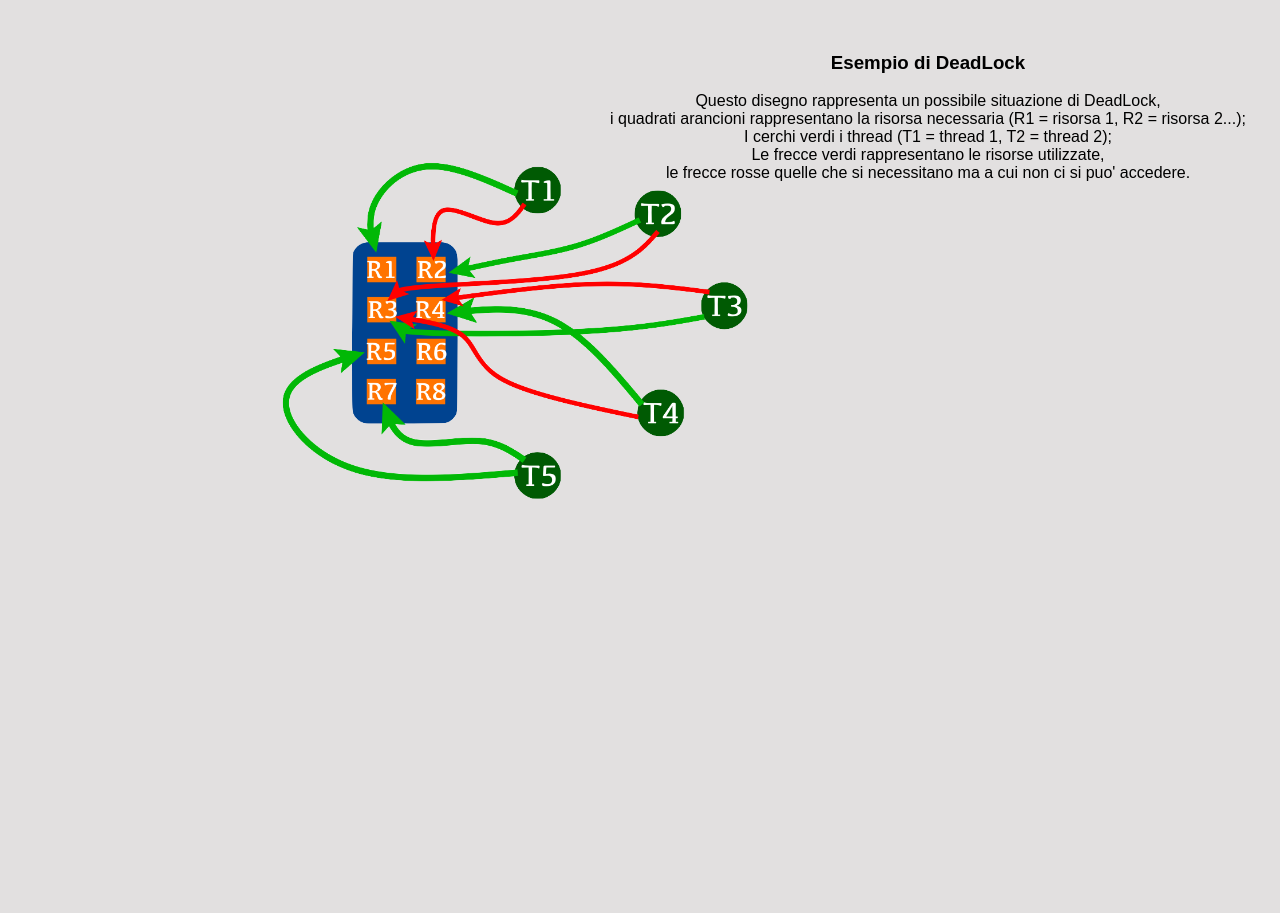
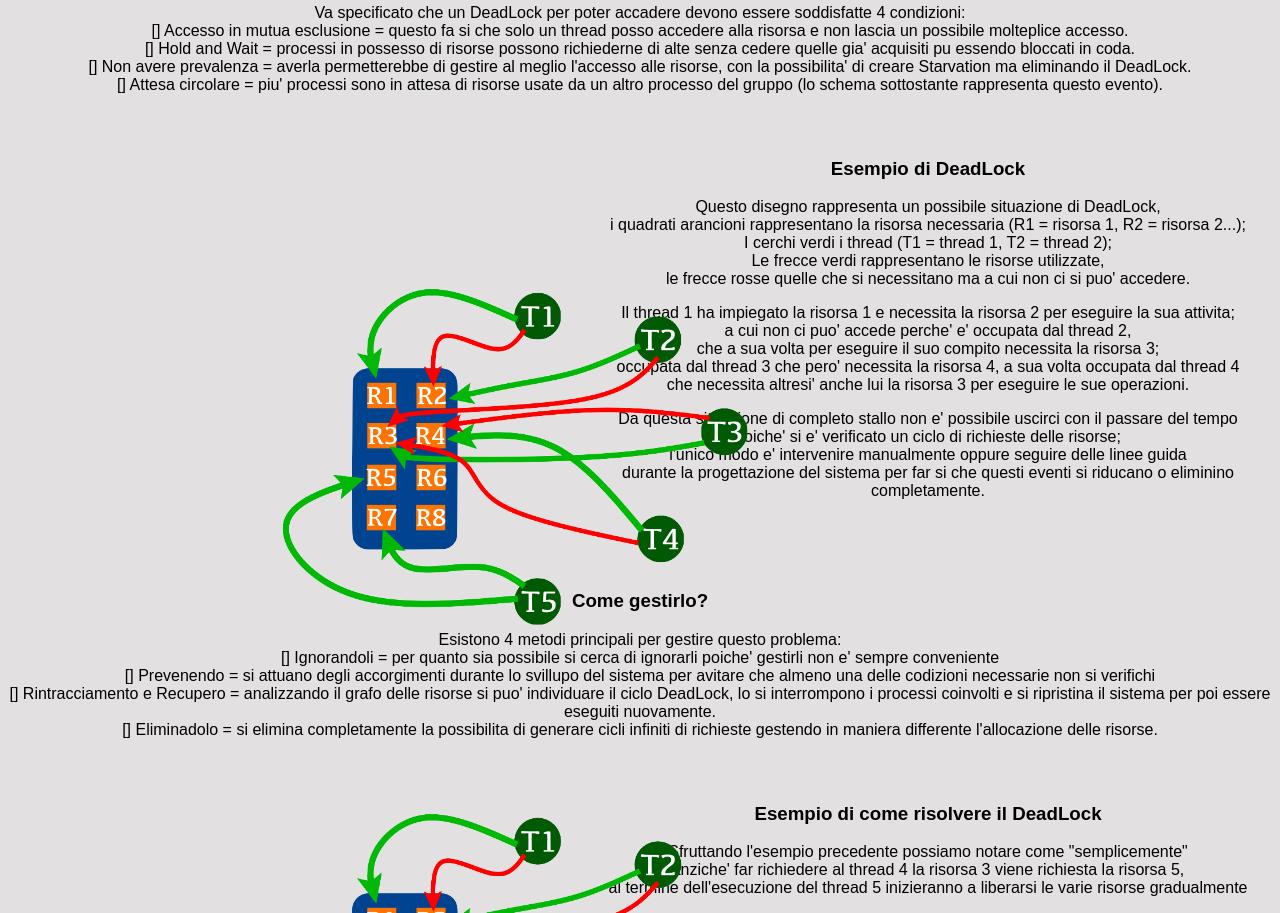
Before and after one commit to GianlucaMeliss/Season1-Melis.github.io, a plain HTML site: page pages/deadlock.html in a window 1280 px wide. Shown: the part 275-1188 px from the top of the page. Before the commit the page ends 800 px from the top, so only its background shows below. Drawn offline with Linux system fonts and the light colour scheme.

Commit message:
deadlock

```diff
--- a/pages/deadlock.html
+++ b/pages/deadlock.html
@@ -19,16 +19,35 @@
         <p> il DeadLock come detto anche nella scheda Home e' una situazione <b>permanente</b> dove nessun thread puo' procedere <br> nella sua esecuzione, questo perche' un'altro thread sta sfruttando una risorsa neccessaria per il suo svolgimento<br> e
             la situazione si ripete per il medesimo thread che per liberare le risorse occupate ne necessita altre ma gia' occupate da altri thread.</p>
         <p> il DeadLock si differenzia dalla Starvation poiche' nella starvation e' possibile che si risolvi il problema con procedere del tempo <br> mentre con il DeadLock questo non e' assolutamente possibile.</p>
+        <p> Va specificato che un DeadLock per poter accadere devono essere soddisfatte 4 condizioni:<br> [] Accesso in mutua esclusione = questo fa si che solo un thread posso accedere alla risorsa e non lascia un possibile molteplice accesso.<br> [] Hold
+            and Wait = processi in possesso di risorse possono richiederne di alte senza cedere quelle gia' acquisiti pu essendo bloccati in coda.<br> [] Non avere prevalenza = averla permetterebbe di gestire al meglio l'accesso alle risorse, con la possibilita'
+            di creare Starvation ma eliminando il DeadLock.<br> [] Attesa circolare = piu' processi sono in attesa di risorse usate da un altro processo del gruppo (lo schema sottostante rappresenta questo evento).</p>
 
+        <!-- esempio-->
         <div class="destra">
             <h3>Esempio di DeadLock</h3>
             <p>Questo disegno rappresenta un possibile situazione di DeadLock, <br> i quadrati arancioni rappresentano la risorsa necessaria (R1 = risorsa 1, R2 = risorsa 2...);<br> I cerchi verdi i thread (T1 = thread 1, T2 = thread 2);<br> Le frecce verdi
                 rappresentano le risorse utilizzate,<br> le frecce rosse quelle che si necessitano ma a cui non ci si puo' accedere.</p>
-            <p></p>
+            <p>Il thread 1 ha impiegato la risorsa 1 e necessita la risorsa 2 per eseguire la sua attivita; <br> a cui non ci puo' accede perche' e' occupata dal thread 2,<br> che a sua volta per eseguire il suo compito necessita la risorsa 3; <br> occupata
+                dal thread 3 che pero' necessita la risorsa 4, a sua volta occupata dal thread 4<br> che necessita altresi' anche lui la risorsa 3 per eseguire le sue operazioni.</p>
+            <p>Da questa situazione di completo stallo non e' possibile uscirci con il passare del tempo <br>poiche' si e' verificato un ciclo di richieste delle risorse;<br> l'unico modo e' intervenire manualmente oppure seguire delle linee guida <br> durante
+                la progettazione del sistema per far si che questi eventi si riducano o eliminino completamente.</p>
         </div>
-        <img src="deadlock/DeadLock.png" alt="deadlock" height="50%" style="margin-left: -30%; position: absolute; margin-top: -5%;">
+        <img src="deadlock/DeadLock.png" alt="deadlock" height="50%" style="margin-left: -30%; position: absolute; margin-top: -20%;">
+        <!-- fine esempio-->
 
+        <h3 style="margin-top: 7%;">Come gestirlo?</h3>
+        <p>Esistono 4 metodi principali per gestire questo problema:<br> [] Ignorandoli = per quanto sia possibile si cerca di ignorarli poiche' gestirli non e' sempre conveniente<br> [] Prevenendo = si attuano degli accorgimenti durante lo svillupo del
+            sistema per avitare che almeno una delle codizioni necessarie non si verifichi <br> [] Rintracciamento e Recupero = analizzando il grafo delle risorse si puo' individuare il ciclo DeadLock, lo si interrompono i processi coinvolti e si ripristina
+            il sistema per poi essere eseguiti nuovamente.<br> [] Eliminadolo = si elimina completamente la possibilita di generare cicli infiniti di richieste gestendo in maniera differente l'allocazione delle risorse.
+        </p>
 
+        <div class="destra">
+            <h3>Esempio di come risolvere il DeadLock</h3>
+            <p>Sfruttando l'esempio precedente possiamo notare come "semplicemente" <br>anziche' far richiedere al thread 4 la risorsa 3 viene richiesta la risorsa 5,<br> al termine dell'esecuzione del thread 5 inizieranno a liberarsi le varie risorse gradualmente</p>
+        </div>
+        <img src="deadlock/DeadLockRis.png" alt="deadlock" height="50%" style="margin-left: -30%; position: absolute; margin-top: -10%;">
+        <!-- fine esempio-->
     </div>
 </body>
 
```
Also changed, not shown: 2 other files.
